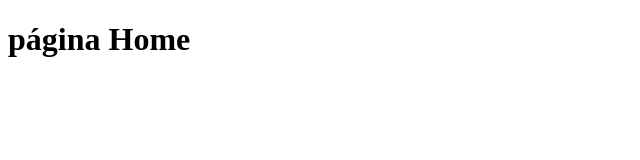
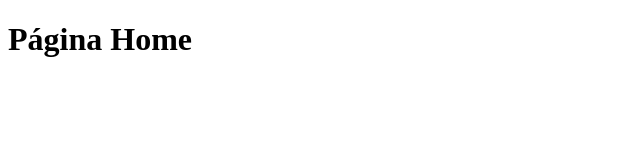
Before and after one commit to treinaweb/vue-rotas, a Vue app: page / in a window 1280 px wide. Shown: the top 160 px of the page, without its empty margins (0-640 px from the left). Built offline with nearby package versions, Linux system fonts and the light colour scheme.

Commit message:
1-3 Adicionando views

```diff
--- a/src/router/index.js
+++ b/src/router/index.js
@@ -1,11 +1,23 @@
 import { createRouter, createWebHistory } from "vue-router";
 import HomeView from "../views/HomeView.vue";
+import ContatoView from "../views/ContatoView.vue";
+import SobreView from "../views/SobreView.vue";
 
 const routes = [
     {
         path: "/",
         name: "Home",
         component: HomeView,
+    },
+    {
+        path: "/contato",
+        name: "Contato",
+        component: ContatoView,
+    },
+    {
+        path: "/sobre",
+        name: "Sobre",
+        component: SobreView,
     },
 ];
 
--- /dev/null
+++ b/src/views/ContatoView.vue
@@ -0,0 +1,3 @@
+<template>
+    <h1>Essa é a página de Contato</h1>
+</template>
--- a/src/views/HomeView.vue
+++ b/src/views/HomeView.vue
@@ -1,11 +1,7 @@
-<script setup>
-
-</script>
+<script setup></script>
 
 <template>
-  <h1>página Home</h1>
+    <h1>Página Home</h1>
 </template>
 
-<style scoped>
-
-</style>
+<style scoped></style>
--- /dev/null
+++ b/src/views/SobreView.vue
@@ -0,0 +1,3 @@
+<template>
+    <h1>Essa é a página de Sobre</h1>
+</template>
```
